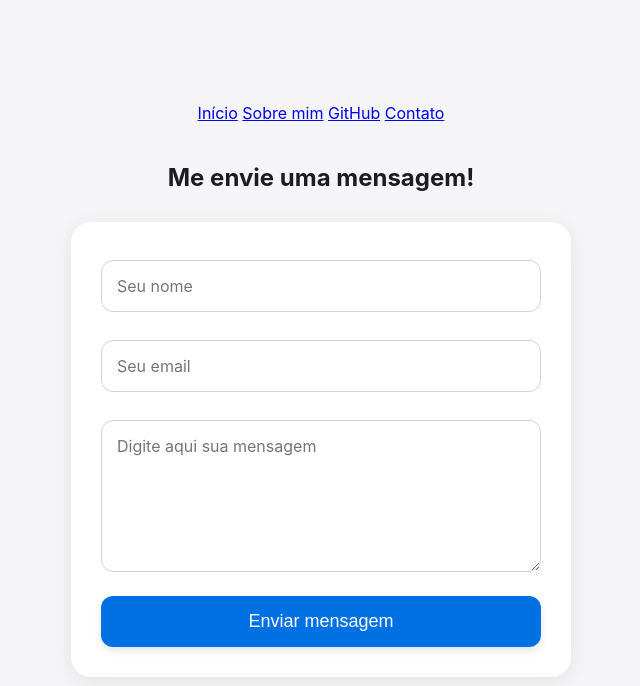
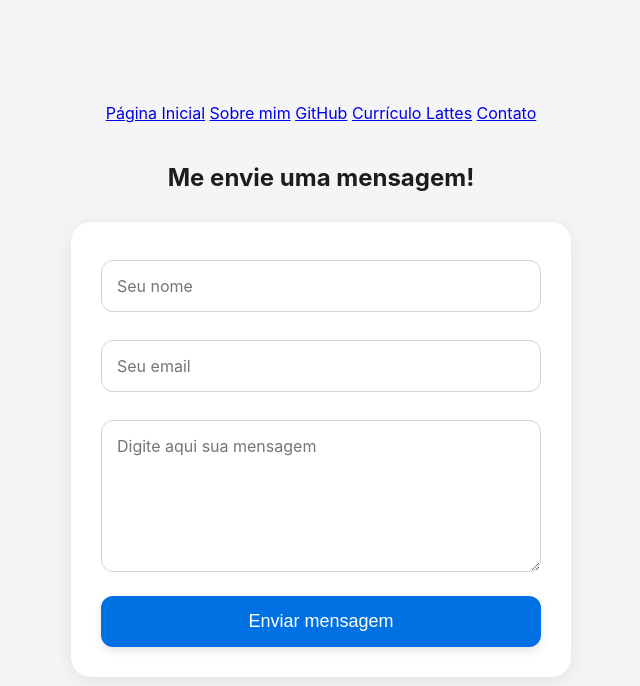
Before and after one commit to rodrigolange/rodrigolange.github.io, a plain HTML site: page contato.html in a window 1280 px wide. Shown: the whole page, without its empty margins (319-959 px from the left). Drawn offline with Linux system fonts and the light colour scheme.

Commit message:
Update contato.html

```diff
--- a/contato.html
+++ b/contato.html
@@ -91,10 +91,10 @@
 <body>
 
   <nav class="nav-container">
-      <a href="index.html" class="nav-link">Início</a>
-      <a href="sobremim.html" class="button-link">Sobre mim</a>
-
+      <a href="index.html" class="nav-link">Página Inicial</a>
+      <a href="about.html" class="nav-link">Sobre mim</a>
       <a href="https://github.com/rodrigolange" class="nav-link" target="_blank">GitHub</a>
+      <a href="curriculum.html" class="button-link">Currículo Lattes</a>
       <a href="contato.html" class="nav-link">Contato</a>
   </nav>
 
```
